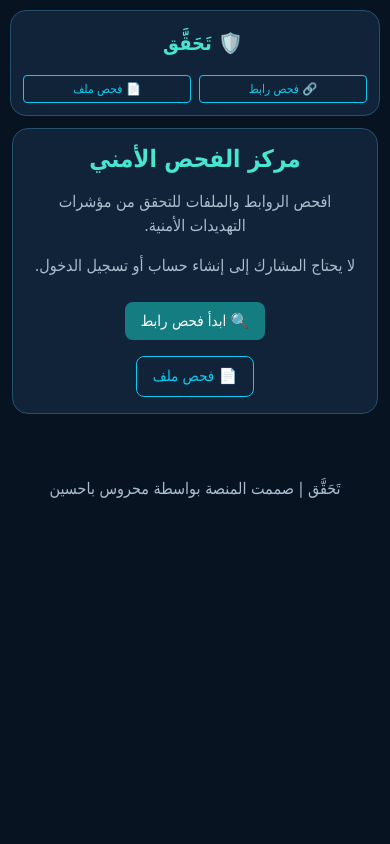
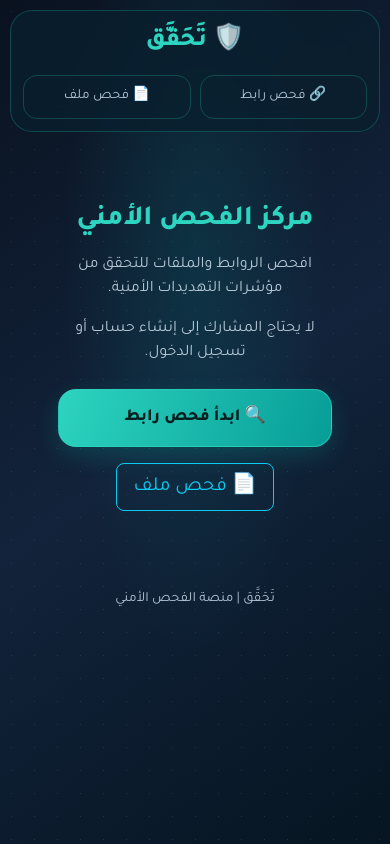
Before and after one commit to 734205651/TahaqqaqSecurity, a Flask app: page / in a window 390 px wide. Run offline with Flask 3, Linux system fonts and the light colour scheme.

Commit message:
Update base.html

```diff
--- a/templates/base.html
+++ b/templates/base.html
@@ -1,210 +1,379 @@
+<!DOCTYPE html>
+<html lang="ar" dir="rtl">
+<head>
+<meta charset="UTF-8">
+<meta name="viewport" content="width=device-width, initial-scale=1">
+<meta name="theme-color" content="#0A1220">
+<title>تَحَقَّق | منصة الفحص الأمني</title>
 
-<!doctype html>
-<html lang="ar" dir="rtl">
-
-<head>
-    <meta charset="utf-8">
-    <meta name="viewport" content="width=device-width, initial-scale=1">
-
-    <title>تَحَقَّق | مركز الفحص الأمني</title>
-
-    <link
-        href="https://cdn.jsdelivr.net/npm/bootstrap@5.3.3/dist/css/bootstrap.rtl.min.css"
-        rel="stylesheet"
-    >
+<link href="https://fonts.googleapis.com/css2?family=Tajawal:wght@400;500;600;700;800&display=swap" rel="stylesheet">
+<link href="https://cdn.jsdelivr.net/npm/bootstrap@5.3.3/dist/css/bootstrap.rtl.min.css" rel="stylesheet">
 
 <style>
-        * {
-            box-sizing: border-box;
+:root {
+    --bg: #0A1220;
+    --bg2: #12233B;
+    --teal: #2DD4BF;
+    --teal2: #08AFA5;
+    --text: #F2F8FC;
+    --muted: #B5C7D5;
+    --glass: rgba(17, 48, 65, .78);
+    --border: rgba(45, 212, 191, .24);
 }
 
+* { box-sizing: border-box; }
+
 html, body {
+    margin: 0;
+    min-height: 100%;
     width: 100%;
     max-width: 100%;
     overflow-x: hidden;
 }
 
 body {
-            background: #081321;
-            color: #f3f8fc;
-            font-family: Tahoma, Arial;
+    background:
+      radial-gradient(ellipse at 50% 30%, rgba(0,190,180,.13), transparent 48%),
+      linear-gradient(145deg, var(--bg), var(--bg2), #061521);
+    color: var(--text);
+    font-family: 'Tajawal', Tahoma, Arial, sans-serif;
+    position: relative;
 }
 
-        .navbar, .panel {
-            background: #102338;
-            border: 1px solid #24516b;
-            border-radius: 16px;
+body::before {
+    content: "";
+    position: fixed;
+    inset: 0;
+    pointer-events: none;
+    opacity: .12;
+    background-image: radial-gradient(#9afcf2 0.7px, transparent .7px);
+    background-size: 23px 23px;
+    z-index: 0;
 }
 
-        .navbar {
+.site {
+    position: relative;
+    z-index: 1;
+    width: 100%;
+    min-height: 100vh;
+    padding: 20px 16px 35px;
+}
+
+.topbar {
+    width: min(100%, 1050px);
+    margin: 0 auto 28px;
+    padding: 14px 20px;
+    border: 1px solid var(--border);
+    border-radius: 22px;
+    background: rgba(10, 31, 47, .78);
+    backdrop-filter: blur(16px);
     display: flex;
+    justify-content: space-between;
+    align-items: center;
+    gap: 14px;
+}
+
+.logo {
+    color: var(--teal);
+    font-size: 27px;
+    font-weight: 800;
+    text-decoration: none;
+    white-space: nowrap;
+}
+
+.nav-actions {
+    display: flex;
+    gap: 9px;
     flex-wrap: wrap;
-            gap: 12px;
+}
+
+.nav-actions a {
+    text-decoration: none;
+    color: var(--muted);
+    border: 1px solid var(--border);
+    border-radius: 14px;
+    padding: 10px 17px;
+    min-height: 44px;
+}
+
+.nav-actions a.active,
+.nav-actions a:hover {
+    color: #041a20;
+    background: var(--teal);
+    border-color: var(--teal);
+}
+
+.page {
+    width: min(100%, 920px);
+    margin: 0 auto;
+}
+
+.glass-card {
+    width: 100%;
+    min-width: 0;
+    padding: clamp(20px, 4vw, 42px);
+    border: 1px solid rgba(45,212,191,.3);
+    border-radius: 28px;
+    background: linear-gradient(145deg,
+        rgba(18, 55, 72, .88),
+        rgba(8, 29, 46, .91));
+    box-shadow:
+        0 20px 55px rgba(0,0,0,.28),
+        inset 0 1px 0 rgba(255,255,255,.07),
+        0 0 30px rgba(45,212,191,.06);
+    backdrop-filter: blur(16px);
+    overflow: hidden;
 }
 
 .brand {
-            color: #48e5d0;
-            font-weight: bold;
+    color: var(--teal);
+    font-weight: 800;
 }
 
-        .muted {
-            color: #a9bdce;
+.muted { color: var(--muted); }
+
+.hero {
+    text-align: center;
+    padding: 12px 0 25px;
+}
+
+.hero-icon {
+    width: 160px;
+    height: 160px;
+    margin: 15px auto 24px;
+    display: grid;
+    place-items: center;
+    border-radius: 50%;
+    font-size: 100px;
+    background: radial-gradient(circle,
+       rgba(45,212,191,.25),
+       rgba(5,30,48,.08) 68%,
+       transparent 70%);
+    filter: drop-shadow(0 0 25px rgba(45,212,191,.5));
+    animation: float 4s ease-in-out infinite;
+}
+
+.screen-art {
+    text-align: center;
+    font-size: 76px;
+    padding: 8px 0 20px;
+    color: var(--teal);
+    filter: drop-shadow(0 0 20px rgba(45,212,191,.4));
+}
+
+@keyframes float {
+    0%,100% { transform: translateY(0); }
+    50% { transform: translateY(-10px); }
 }
 
 .btn-main {
-            background: #147d82;
-            color: white;
-            border: none;
+    min-height: 58px;
+    display: inline-flex;
+    justify-content: center;
+    align-items: center;
+    gap: 10px;
+    width: 100%;
+    padding: 13px 20px;
+    color: #03201f;
+    background: linear-gradient(110deg, #2DD4BF, #079D98);
+    border: 1px solid rgba(45,212,191,.7);
+    border-radius: 18px;
+    font-size: 19px;
+    font-weight: 800;
+    text-decoration: none;
+    box-shadow: 0 8px 24px rgba(0,190,170,.2);
+    transition: transform .18s, box-shadow .18s;
 }
 
 .btn-main:hover {
-            background: #17616a;
-            color: white;
+    color: #03201f;
+    box-shadow: 0 10px 30px rgba(0,220,190,.3);
+    transform: translateY(-2px);
+}
+
+.btn-main:active { transform: scale(.98); }
+
+.btn-secondary-glass {
+    min-height: 58px;
+    display: inline-flex;
+    justify-content: center;
+    align-items: center;
+    width: 100%;
+    padding: 13px 20px;
+    color: var(--text);
+    background: rgba(45,212,191,.07);
+    border: 1px solid var(--border);
+    border-radius: 18px;
+    font-size: 19px;
+    font-weight: 700;
+    text-decoration: none;
+}
+
+.form-label {
+    color: var(--text);
+    font-size: 17px;
+    font-weight: 600;
 }
 
 .form-control {
     width: 100%;
-            max-width: 100%;
     min-width: 0;
-            background: #18344d;
-            color: white;
-            border-color: #31536d;
+    min-height: 56px;
+    padding: 13px 16px;
+    color: var(--text) !important;
+    background: rgba(27,65,82,.72) !important;
+    border: 1px solid rgba(130,210,220,.35) !important;
+    border-radius: 15px;
+    font-family: inherit;
+    font-size: 16px;
 }
 
 .form-control:focus {
-            background: #18344d;
-            color: white;
+    border-color: var(--teal) !important;
+    box-shadow: 0 0 0 3px rgba(45,212,191,.13) !important;
 }
 
-        .table {
-            color: #f3f8fc;
+.form-control::placeholder { color: #91A8B7; }
+
+.form-check {
+    display: flex;
+    align-items: center;
+    gap: 12px;
+    min-height: 48px;
+    padding-right: 0;
+}
+
+.form-check-input {
+    float: none !important;
+    flex: 0 0 22px;
+    width: 22px;
+    height: 22px;
+    margin: 0 !important;
+    background-color: #15394a;
+    border: 2px solid var(--teal);
+}
+
+.form-check-input:checked {
+    background-color: var(--teal);
+    border-color: var(--teal);
+}
+
+.form-check-label {
+    color: var(--text);
+    font-size: 18px;
+    font-weight: 600;
+}
+
+.privacy {
+    display: flex;
+    align-items: center;
+    gap: 14px;
+    padding: 17px;
+    margin: 20px 0;
+    background: rgba(45,212,191,.075);
+    border: 1px solid rgba(45,212,191,.12);
+    border-radius: 17px;
+    color: var(--muted);
+    line-height: 1.8;
+    font-size: 14px;
+}
+
+.lock-icon {
+    flex: 0 0 43px;
+    width: 43px;
+    height: 43px;
+    display: grid;
+    place-items: center;
+    border-radius: 13px;
+    background: rgba(45,212,191,.13);
+    font-size: 22px;
 }
 
 .flash-error {
     background: #642b3a;
     color: white;
-            padding: 10px;
-            border-radius: 8px;
-        }
-
-        .panel {
-            min-width: 0;
-            max-width: 100%;
-            overflow-wrap: anywhere;
-        }
-
-        img, video {
-            max-width: 100%;
-            height: auto;
-        }
-
-        a, p, h1, h2, h3, td {
-            overflow-wrap: anywhere;
+    border-radius: 12px;
+    padding: 13px;
+    margin-bottom: 15px;
 }
 
 footer {
-            padding: 15px;
+    text-align: center;
+    color: var(--muted);
+    padding: 30px 10px 10px;
+    font-size: 14px;
+}
+
+@media (min-width: 768px) {
+    .site { padding-top: 35px; }
+    .hero-icon { width: 190px; height: 190px; font-size: 120px; }
 }
 
 @media (max-width: 576px) {
-
-            .navbar {
-                margin: 10px !important;
-                padding: 12px !important;
-                justify-content: center;
+    .site { padding: 10px 10px 25px; }
+    .topbar {
+        padding: 12px;
+        margin-bottom: 18px;
+        flex-direction: column;
+    }
+    .logo { font-size: 25px; }
+    .nav-actions { width: 100%; }
+    .nav-actions a {
+        flex: 1;
+        text-align: center;
+        padding: 10px 7px;
+        font-size: 14px;
+    }
+    .glass-card { border-radius: 23px; }
+    .hero-icon { width: 125px; height: 125px; font-size: 82px; }
+    .screen-art { font-size: 62px; }
+    .btn-main, .btn-secondary-glass { font-size: 17px; }
+    .privacy { padding: 13px; font-size: 13px; }
 }
 
-            .navbar .navbar-brand {
-                width: 100%;
-                text-align: center;
-            }
-
-            .navbar .ms-auto {
-                width: 100%;
-                display: flex;
-                gap: 8px;
-            }
-
-            .navbar .btn {
-                flex: 1;
-                white-space: normal;
-                font-size: 12px;
-            }
-
-            .container {
-                padding-left: 12px;
-                padding-right: 12px;
-            }
-
-            .panel {
-                padding: 16px !important;
-                margin-top: 12px !important;
-            }
-
-            h1 {
-                font-size: 24px;
-            }
-
-            h2 {
-                font-size: 21px;
-            }
-
-            .btn-lg {
-                font-size: 15px;
+@media (prefers-reduced-motion: reduce) {
+    *, *::before, *::after {
+        animation-duration: .01ms !important;
+        transition-duration: .01ms !important;
     }
 }
 </style>
 </head>
 
 <body>
+<div class="site">
 
-<nav class="navbar m-3 p-3">
+<header class="topbar">
+    <a class="logo" href="/">🛡️ تَحَقَّق</a>
 
-    <a class="navbar-brand brand" href="/">
-        🛡️ تَحَقَّق
-    </a>
-
-    <div class="ms-auto">
-
-        <a
-            class="btn btn-outline-info btn-sm"
-            href="{{ url_for('scan_url') }}"
-        >
+    <nav class="nav-actions">
+        <a href="{{ url_for('scan_url') }}"
+           class="{% if request.endpoint == 'scan_url' %}active{% endif %}">
            🔗 فحص رابط
         </a>
-
-        <a
-            class="btn btn-outline-info btn-sm"
-            href="{{ url_for('scan_file') }}"
-        >
+        <a href="{{ url_for('scan_file') }}"
+           class="{% if request.endpoint == 'scan_file' %}active{% endif %}">
            📄 فحص ملف
         </a>
+    </nav>
+</header>
 
-    </div>
-
-</nav>
-
-<main class="container pb-5">
+<main class="page">
 
 {% with messages = get_flashed_messages(with_categories=true) %}
-
     {% for category, message in messages %}
-
-            <div class="flash-error my-2">
-                {{ message }}
-            </div>
-
+        <div class="flash-error">{{ message }}</div>
     {% endfor %}
-
 {% endwith %}
 
 {% block content %}{% endblock %}
 
 </main>
 
-<footer class="text-center muted pb-4">
-    تَحَقَّق | صممت المنصة بواسطة محروس باحسين
+<footer>
+    تَحَقَّق | منصة الفحص الأمني
 </footer>
 
+</div>
 </body>
 </html>
```
Lines whose indentation alone changed are shown as unchanged.
